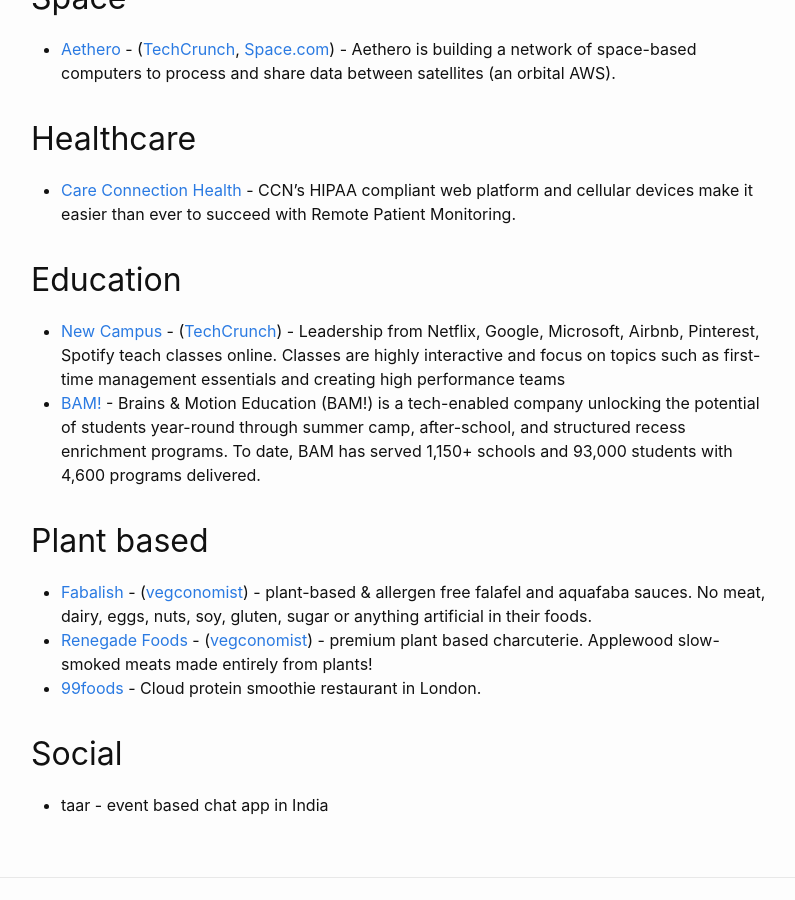
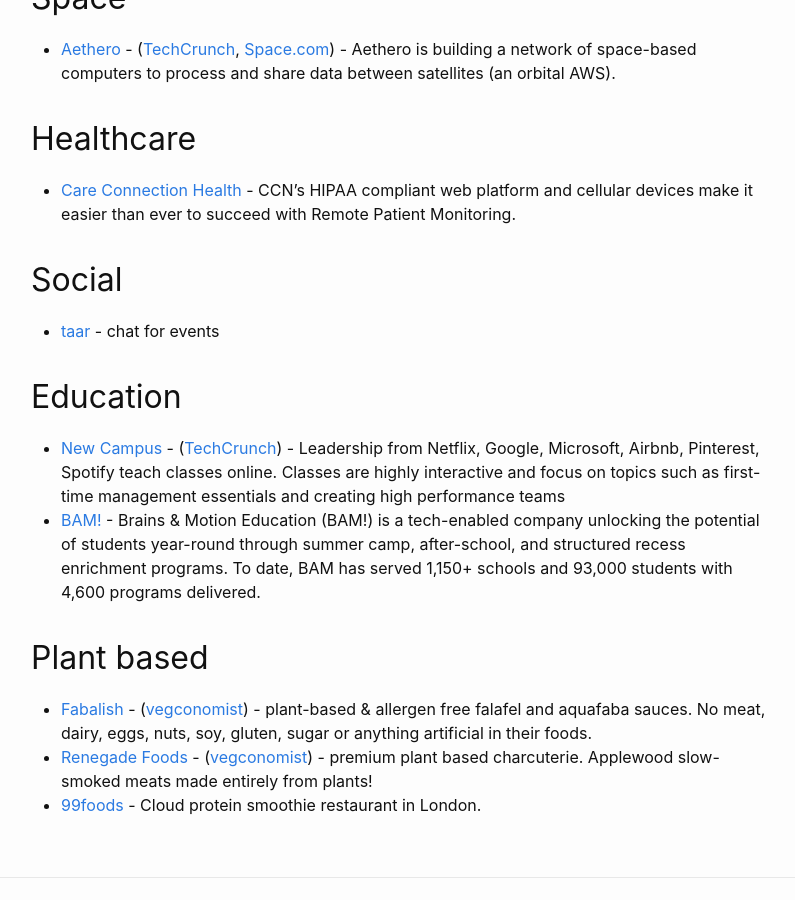
Before and after one commit to katpavan/katpavan.github.io, a Jekyll site: the page built from index.md, in a window 1280 px wide and 900 px high, scrolled down 619 px. Shown: the whole window, without its empty margins (239-1034 px from the left). Built offline with Jekyll 4.4.1, drawn with Linux system fonts in a browser that asks for light colours.

Commit message:
Update index.md

```diff
--- a/index.md
+++ b/index.md
@@ -36,6 +36,10 @@
 
 - [Care Connection Health](https://www.ccnhealth.com/) - CCN's HIPAA compliant web platform and cellular devices make it easier than ever to succeed with Remote Patient Monitoring.
 
+## Social
+
+- [taar](#) - chat for events
+
 ## Education
 
 - [New Campus](https://newcampus.co) - ([TechCrunch](https://techcrunch.com/2021/07/20/newcampus-wants-to-train-the-first-time-managers-within-southeast-asias-tech-giants/)) - Leadership from Netflix, Google, Microsoft, Airbnb, Pinterest, Spotify teach classes online. Classes are highly interactive and focus on topics such as first-time management essentials and creating high performance teams
@@ -46,7 +50,3 @@
 - [Fabalish](https://www.fabalish.com) - ([vegconomist](https://vegconomist.com/food-and-beverage/egg-alternatives/crafty-counter-fabalish-first-ever-vegan-deviled-eggs/)) - plant-based & allergen free falafel and aquafaba sauces. No meat, dairy, eggs, nuts, soy, gluten, sugar or anything artificial in their foods.
 - [Renegade Foods](https://renegadefoods.com/) - ([vegconomist](https://vegconomist.com/company-news/renegade-foods-triples-production-capabilities/)) - premium plant based charcuterie. Applewood slow-smoked meats made entirely from plants!
 - [99foods](https://99foods.io/) - Cloud protein smoothie restaurant in London.
-
-## Social
-
-- taar - event based chat app in India
```
